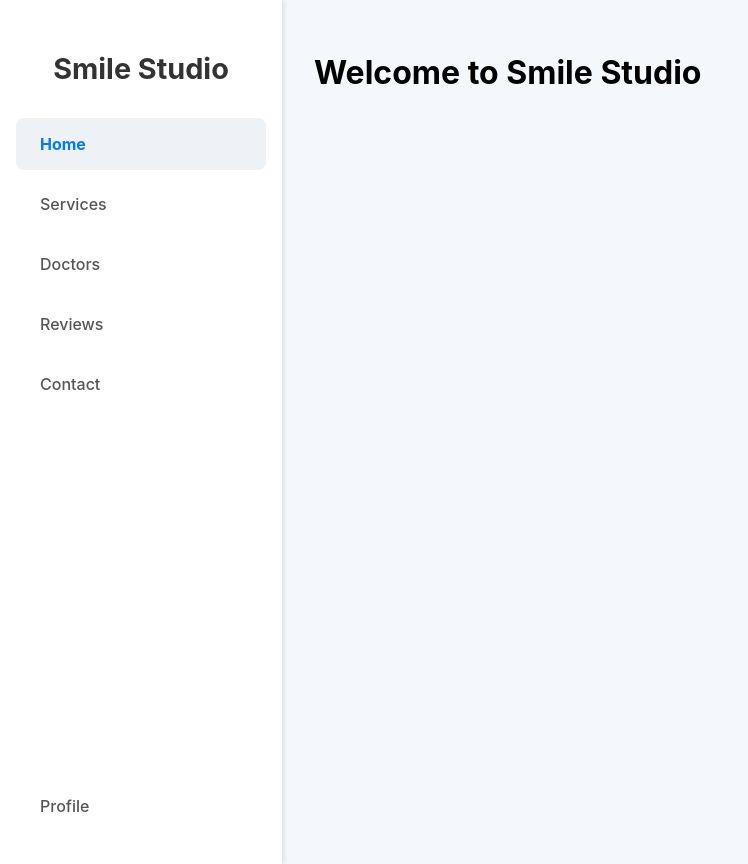
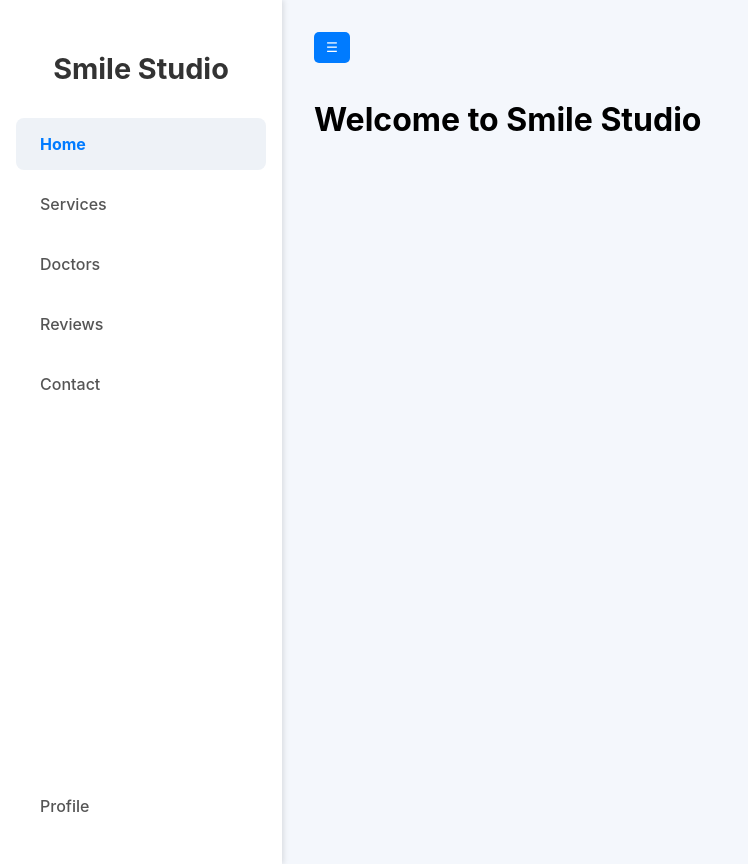
Before and after one commit to mahdiazfar27/lab-assignment, a React (Create React App) app: page / in a window 1280 px wide. Shown: the whole page, without its empty margins (0-748 px from the left). Built offline with nearby package versions, Linux system fonts and the light colour scheme.

Commit message:
Implemenedt collapsible sidebar functionality

```diff
--- a/src/App.js
+++ b/src/App.js
@@ -1,11 +1,21 @@
+import React, { useState } from 'react';
 import Sidebar from './components/layout/Sidebar';
 import './App.css';
 
 function App() {
+  const [isSidebarOpen, setIsSidebarOpen] = useState(true);
+
+  const toggleSidebar = () => {
+    setIsSidebarOpen(!isSidebarOpen);
+  };
+
   return (
     <div className="app-container">
-      <Sidebar />
-      <div className="main-content">
+      <Sidebar isOpen={isSidebarOpen} />
+      <div className={`main-content ${isSidebarOpen ? 'shifted' : ''}`}>
+        <button onClick={toggleSidebar} className="sidebar-toggle">
+          {isSidebarOpen ? '☰' : '☰'}
+        </button>
         <h1>Welcome to Smile Studio</h1>
       </div>
     </div>
--- a/src/components/layout/Sidebar.css
+++ b/src/components/layout/Sidebar.css
@@ -55,3 +55,32 @@
     color: #555;
     font-weight: 500;
 }
+
+.app-container {
+  display: flex;
+}
+
+.main-content {
+  flex-grow: 1;
+  padding: 2rem;
+  transition: margin-left 0.3s ease;
+  margin-left: 250px; /* Default margin when sidebar is open */
+}
+
+.main-content.shifted {
+  margin-left: 0; /* No margin when sidebar is closed */
+}
+
+.sidebar-toggle {
+  background: #007bff;
+  color: white;
+  border: none;
+  padding: 0.5rem 0.75rem;
+  border-radius: 5px;
+  cursor: pointer;
+  margin-bottom: 1rem;
+}
+
+.sidebar.closed {
+  margin-left: -250px; /* Hides the sidebar off-screen */
+}
--- a/src/components/layout/Sidebar.js
+++ b/src/components/layout/Sidebar.js
@@ -1,9 +1,10 @@
 import React from 'react';
 import './Sidebar.css';
 
-const Sidebar = () => {
+const Sidebar = ({ isOpen }) => {
   return (
-    <div className="sidebar">
+    <div className={`sidebar ${isOpen ? 'open' : 'closed'}`}>
+
       <h1 className="logo">Smile Studio</h1>
       <nav className="sidebar-nav">
         <ul>
```
